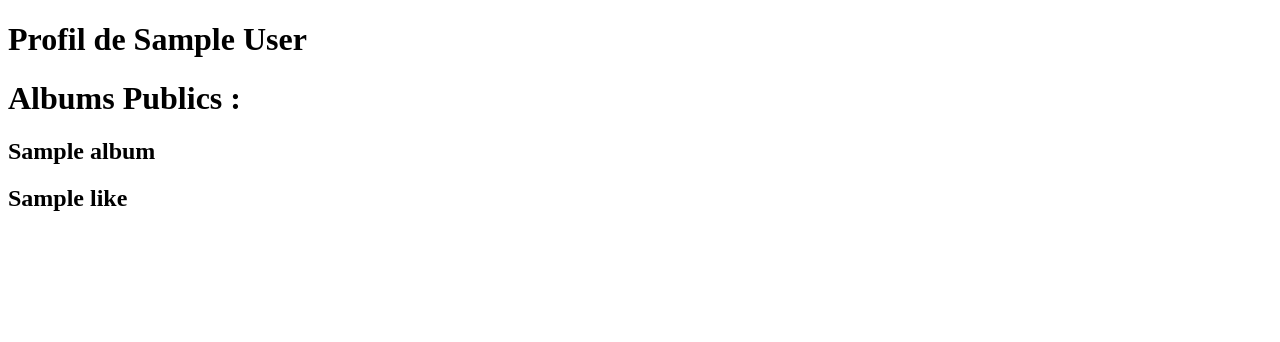
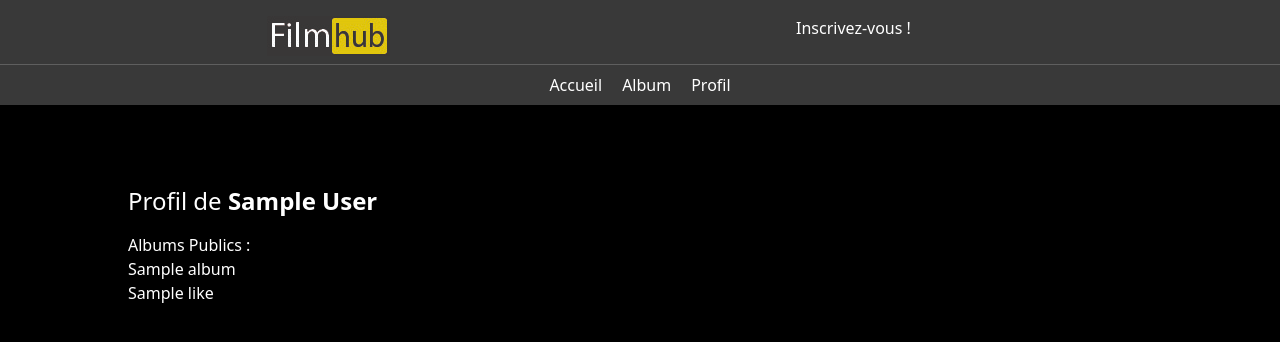
Before and after one commit to HyTaXx/ProjetBack, a PHP site: page /profil.php?id=1 in a window 1280 px wide. Shown: the top 342 px of the page. Run offline with PHP 8.4, Linux system fonts and the light colour scheme; tables that the repository leaves empty or names only in its code hold one stand-in row (values such as "Sample post"); some libraries are stand-ins or nearby versions.

Commit message:
:lipstick: v1 profils

```diff
--- a/index.php
+++ b/index.php
@@ -20,7 +20,7 @@
     <script src="https://cdn.tailwindcss.com"></script>
     <script src="https://kit.fontawesome.com/18ebf66202.js" crossorigin="anonymous"></script>
 </head>
-<body class="bg-black">
+<body class="bg-black text-white">
     <header class="bg-[#393939]">
         <div class="flex flex-row h-16 p-4">
             <div class="basis-1/4 flex justify-center">
@@ -59,7 +59,7 @@
             <a href="index.php" class="text-white">Accueil</a>
             <?php if(isset($_SESSION["id"])){
                 $id = $_SESSION["id"];
-                echo "<a href='viewalbum.php?id=$id' class='text-white'>Album</a>";
+                echo "<a href='my-albums.php?id=$id' class='text-white'>Album</a>";
                 } else {
                     echo "<a href='login.php' class='text-white'>Album</a>";
                     }
--- a/profil.php
+++ b/profil.php
@@ -17,23 +17,59 @@ $likedalbums = $connection->getLikedAlbums($_GET['id']);
     <meta name="viewport"
           content="width=device-width, user-scalable=no, initial-scale=1.0, maximum-scale=1.0, minimum-scale=1.0">
     <meta http-equiv="X-UA-Compatible" content="ie=edge">
+    <script src="https://cdn.tailwindcss.com"></script>
     <title>Document</title>
 </head>
-<body>
-        <h1>Profil de <?php echo $user['first_name'] . ' ' . $user['last_name'] ?> </h1>
-        <h1>Albums Publics :</h1>
+<body class="bg-black text-white flex flex-col justify-center">
+<header class="bg-[#393939]">
+        <div class="flex flex-row h-16 p-4 place-content-around">
+            <div class="basis-1/4 flex justify-center">
+                <a href="index.php">
+                <img src="img/logo_filmhub.png" alt="logo-filmhub">
+                </a>
+            </div>
+            <div class="flex flex-row basis-1/4 gap-5">
+                <div class="flex">
+                    <?php if(isset($_SESSION['id'])){ ?>
+                    <a href="deco.php?id=<?php echo $_SESSION['id'] ?>" class="text-white m-auto">Déconnexion</a>
+                    <?php }else{ ?>
+                    <a href="register.php" class="text-white">Inscrivez-vous !</a>
+                    <?php } ?>
 
-        <?php foreach ($albums as $album){?>
-            <h2> <?php echo $album['album_name']; ?> </h2>
-        <?php } ?>
+                </div>
+            </div>
+        </div>
+        <hr class="h-px bg-[#5F5F5F] border-0">
+        <div class="flex flex-row justify-center gap-5 p-2">
+            <a href="index.php" class="text-white">Accueil</a>
+            <?php if(isset($_SESSION["id"])){
+                $id = $_SESSION["id"];
+                echo "<a href='my-albums.php?id=$id' class='text-white'>Album</a>";
+                } else {
+                    echo "<a href='login.php' class='text-white'>Album</a>";
+                    }
+            ?>
 
-        <?php foreach ($likedalbums as $likedalbum){ ?>
-            <h2> <?php echo $likedalbum['album_name']; ?></h2>
-        <?php } ?>
+            <?php if(isset($_SESSION["id"])){
+                $id = $_SESSION["id"];
+                echo "<a href='profil.php?id=$id' class='text-white'>Profil</a>";
+                } else {
+                    echo "<a href='login.php' class='text-white'>Profil</a>";
+                    }
+            ?>
+        </div>
+    </header>
+    <section class="w-[80%] m-auto pt-20">
+        <h1 class="text-2xl pb-4">Profil de <strong><?php echo $user['first_name'] . ' ' . $user['last_name'] ?></strong> </h1>
+            <h1>Albums Publics :</h1>
 
+            <?php foreach ($albums as $album){?>
+                <h2> <?php echo $album['album_name']; ?> </h2>
+            <?php } ?>
 
-
-
-
+            <?php foreach ($likedalbums as $likedalbum){ ?>
+                <h2> <?php echo $likedalbum['album_name']; ?></h2>
+            <?php } ?>
+    </section>
 </body>
 </html>
```
